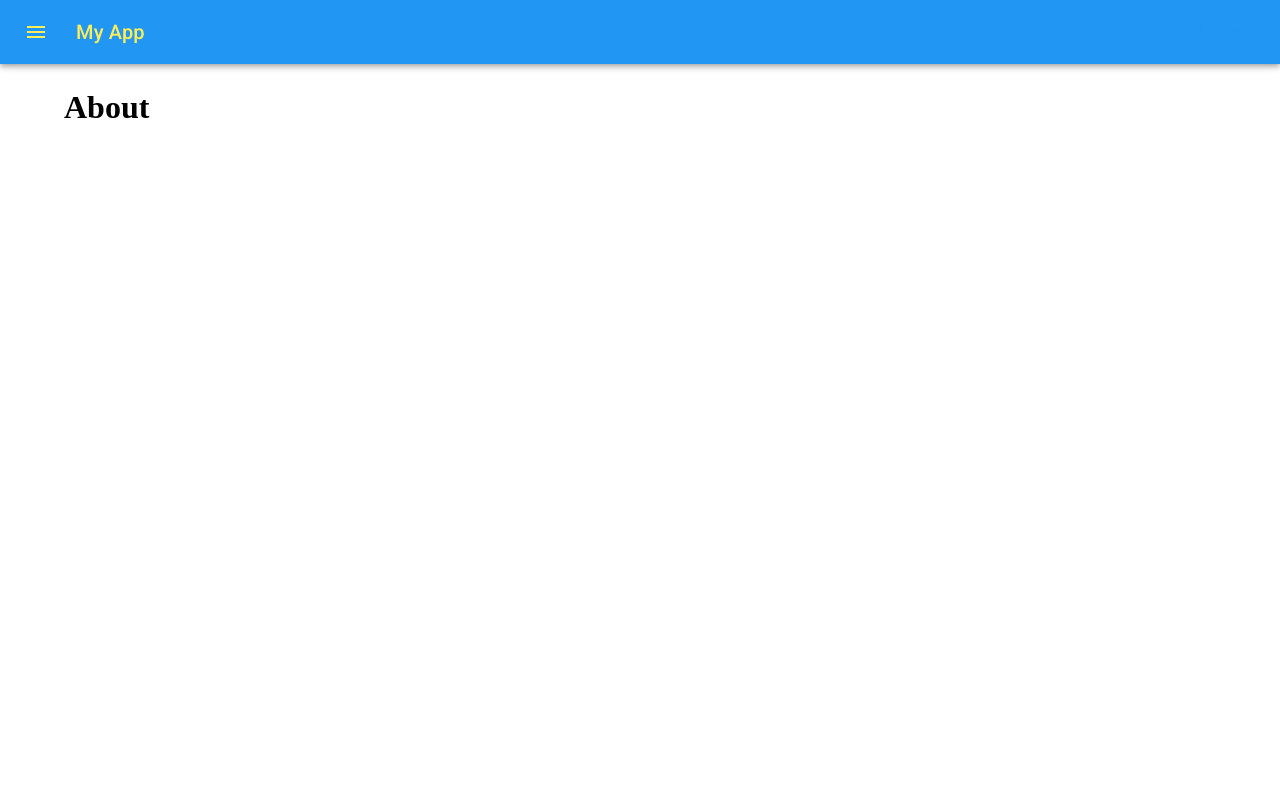
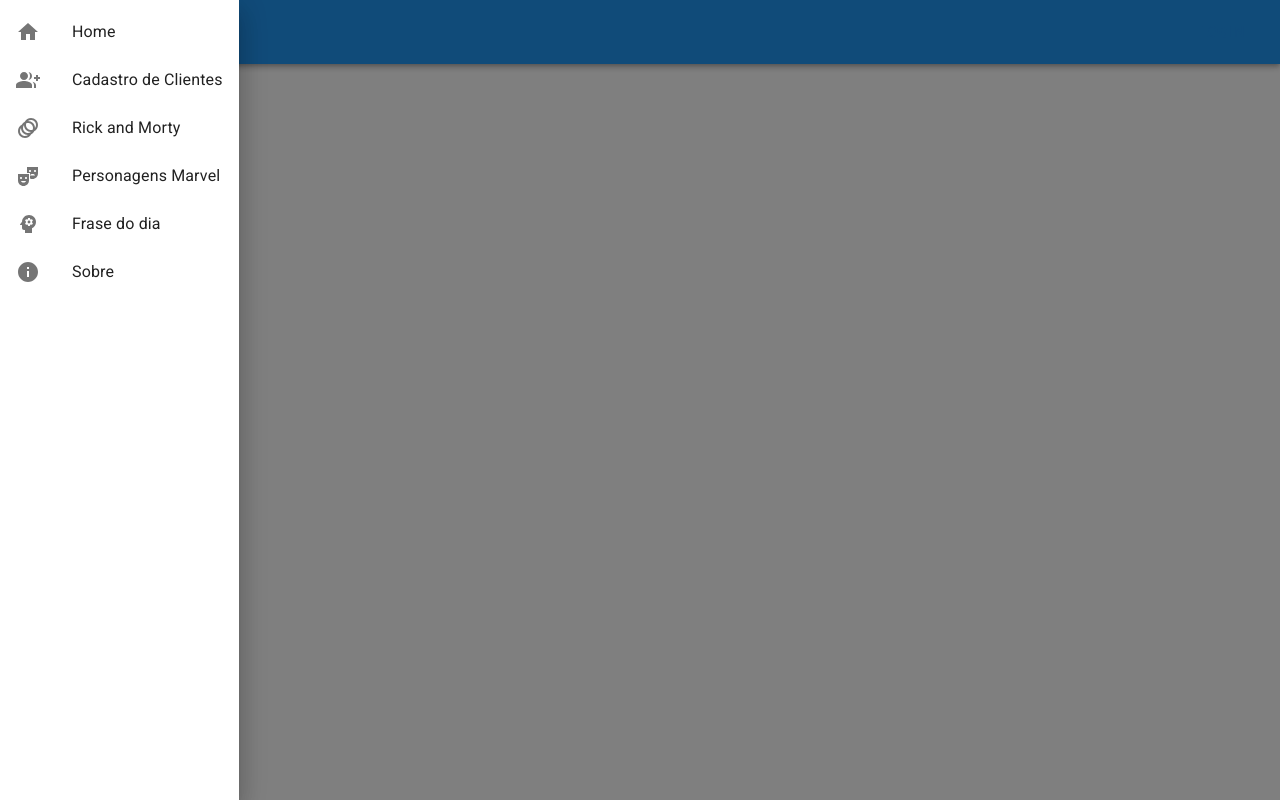
Before and after one commit to ulissessoaresmoreira/my_app, a React (Create React App) app: page /about in a window 1280 px wide. Both pictures are taken after a click on the button "menu". Built offline with nearby package versions, Linux system fonts and the light colour scheme.

Commit message:
adicionando rotas ao menu

```diff
--- a/package.json
+++ b/package.json
@@ -14,6 +14,7 @@
     "@testing-library/user-event": "^13.5.0",
     "axios": "^0.26.0",
     "classnames": "^2.3.1",
+    "gh-pages": "^3.2.3",
     "react": "^17.0.2",
     "react-dom": "^17.0.2",
     "react-scripts": "5.0.0",
--- a/src/App.js
+++ b/src/App.js
@@ -6,6 +6,7 @@ import {
 } from 'react-router-dom'
 
 import TemplateDefault from './templates/Default'
+import TemplatePage from './templates/TemplatePage'
 
 import Home from './pages/Home'
 import About from './pages/About'
@@ -17,27 +18,27 @@ import Marvel from './pages/Marvel'
 const App = () => {
   return (
     <>
-      <TemplateDefault>
-        <Router>
+        <TemplateDefault>
+      <Router>
           <Switch>
             <Route path="/about">
-              <About />
+              <TemplatePage title="Sobre" Component={About} />
             </Route>
             <Route path="/marvel">
-              <Marvel />
+              <TemplatePage title="Characters Marvel" Component={Marvel} />
             </Route>
             <Route path="/rickmorty">
-              <RickAndMorty />
+              <TemplatePage title="Characters Rick and Morty" Component={RickAndMorty} />
             </Route>
             <Route path="/customers">
-              <Customers />
+              <TemplatePage title="Clientes" Component={Customers} />
             </Route>
             <Route path="/">
-              <Home />
+              <TemplatePage title="Página Inicial" Component={Home}/>
             </Route>
           </Switch>
-        </Router>
-      </TemplateDefault>
+      </Router>
+        </TemplateDefault>
 
 
     </>
--- a/src/components/RickAndMortyCard.js
+++ b/src/components/RickAndMortyCard.js
@@ -1,5 +1,5 @@
 
-import {useState} from 'react'
+//import {useState} from 'react'
 import { makeStyles } from '@material-ui/styles'
 
 import Card from '@mui/material/Card'
--- a/src/pages/About.js
+++ b/src/pages/About.js
@@ -5,7 +5,7 @@ const About = () => {
 
     return (
         <>
-            <h1> About </h1>
+
         </>
     )
 }
--- a/src/pages/Customers.js
+++ b/src/pages/Customers.js
@@ -7,11 +7,6 @@ import CustomerCard from '../components/CustomerCard'
 import Grid from '@mui/material/Grid'
 
 import { makeStyles } from '@material-ui/styles'
-import { red } from '@mui/material/colors'
-import { createTheme, ThemeProvider } from '@mui/material/styles';
-
-
-
 
 
 const useStyles = makeStyles((theme) => ({
@@ -42,10 +37,9 @@ const Customers = () => {
 
     return (
 
-            <>
+
         <Grid container>
             <Grid item xs={12} style={{background:'lightgrey'}}>
-                        <h1>Customer</h1>
             </Grid>
 
                 {
@@ -61,11 +55,7 @@ const Customers = () => {
                     </Grid>
                     ))
                 }
-
         </Grid>
-            </>
-
-
     )
 }
 
--- a/src/pages/Home.js
+++ b/src/pages/Home.js
@@ -7,7 +7,7 @@ const Home = () => {
     return (
 
             <>
-                <h1>Home</h1>
+
             </>
 
 
--- a/src/pages/Marvel.js
+++ b/src/pages/Marvel.js
@@ -1,13 +1,13 @@
 import React from 'react'
-import {useState, useEffect} from 'react'
+//import {useState, useEffect} from 'react'
 
-import axios from 'axios'
+//import axios from 'axios'
 
 const Marvel = () => {
 
     return (
         <>
-            <h1>Marvel</h1>
+
         </>
     )
 }
--- a/src/pages/RickAndMorty.js
+++ b/src/pages/RickAndMorty.js
@@ -26,26 +26,19 @@ const RickAndMorty = () => {
 
 
     return (
-
         <>
-                <h1>Characters Rick and Morty</h1>
             {
                 characters.map(character => (
-
                     <RickAndMortyCard
                     name = {character.name}
                     status = {character.status}
                     species = {character.species}
                     location = {character.location}
                     image = {character.image}
-
                     />
-
                 ))
             }
         </>
-
-
     )
 }
 
--- a/src/partials/Header.js
+++ b/src/partials/Header.js
@@ -1,4 +1,11 @@
 import React from 'react'
+import {useState} from 'react'
+
+import Drawer from '@mui/material/Drawer'
+import List from '@mui/material/List'
+import ListItem from '@mui/material/ListItem'
+import ListItemIcon from '@mui/material/ListItemIcon'
+import ListItemText from '@mui/material/ListItemText'
 
 import {
     AppBar,
@@ -9,24 +16,51 @@ import {
 } from '@mui/material'
 
 import MenuIcon from '@mui/icons-material/Menu'
+import HomeIcon from '@mui/icons-material/Home'
+import GroupAddIcon from '@mui/icons-material/GroupAdd'
+import InfoIcon from '@mui/icons-material/Info'
+import TheaterComedyIcon from '@mui/icons-material/TheaterComedy'
+import AnimationIcon from '@mui/icons-material/Animation'
+import PsychologyIcon from '@mui/icons-material/Psychology'
+
 import useStyles from './Header.style'
+
+import { useHistory } from "react-router-dom";
+
 //import { ClassNames } from '@emotion/react'
 
 
 const Header = () => {
     const classes = useStyles()
+    const history = useHistory()
+
+
+
+const [menuOpen, setMenuOpen] = useState(false)
+
+const handleToggle = () => {
+    if(menuOpen === true){
+        setMenuOpen(false)
+    } else {
+        setMenuOpen(true)
+    }
+}
+
+const handleMenuClick = route => {
+    history.push(route)
+}
 
     return (
-
+        <>
             <AppBar position="static">
                 <Toolbar className={classes.title}>
-
                     <IconButton
                         size="large"
                         edge="start"
                         color="secondary"
                         aria-label="menu"
                         sx={{ mr: 2 }}
+                        onClick={() => handleToggle()}
                     >
                         <MenuIcon />
                     </IconButton>
@@ -36,6 +70,36 @@ const Header = () => {
                     <Button color="primary" size="large">Login</Button>
                 </Toolbar>
             </AppBar>
+            <Drawer open={menuOpen} onClose={handleToggle}>
+                <List>
+                    <ListItem button onClick={() => {handleMenuClick('/')}}>
+                        <ListItemIcon><HomeIcon /></ListItemIcon>
+                        <ListItemText>Home</ListItemText>
+                    </ListItem>
+                    <ListItem button onClick={() => {handleMenuClick('/customers')}}>
+                        <ListItemIcon><GroupAddIcon /></ListItemIcon>
+                        <ListItemText>Cadastro de Clientes</ListItemText>
+                    </ListItem>
+                    <ListItem button onClick={() => {handleMenuClick('/rickmorty')}}>
+                        <ListItemIcon><AnimationIcon /></ListItemIcon>
+                        <ListItemText>Rick and Morty</ListItemText>
+                    </ListItem>
+                    <ListItem button onClick={() => {handleMenuClick('/marvel')}}>
+                        <ListItemIcon><TheaterComedyIcon /></ListItemIcon>
+                        <ListItemText>Personagens Marvel</ListItemText>
+                    </ListItem>
+                    <ListItem button>
+                        <ListItemIcon><PsychologyIcon /></ListItemIcon>
+                        <ListItemText>Frase do dia</ListItemText>
+                    </ListItem>
+                    <ListItem button>
+                        <ListItemIcon><InfoIcon /></ListItemIcon>
+                        <ListItemText>Sobre</ListItemText>
+                    </ListItem>
+                </List>
+            </Drawer>
+        </>
+
 
 
     )
--- a/src/templates/Default.js
+++ b/src/templates/Default.js
@@ -2,7 +2,6 @@ import Container from '@mui/material/Container'
 import { makeStyles } from '@material-ui/styles'
 
 import Header from '../partials/Header'
-import { CenterFocusStrong } from '@mui/icons-material'
 
 
 
```
Also changed, not shown: 1 other file (tests, documents, lock files or other folders). Lines whose indentation alone changed are shown as unchanged.
